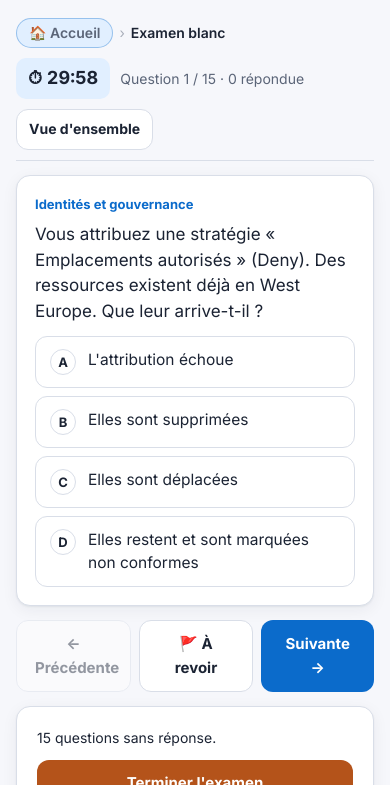
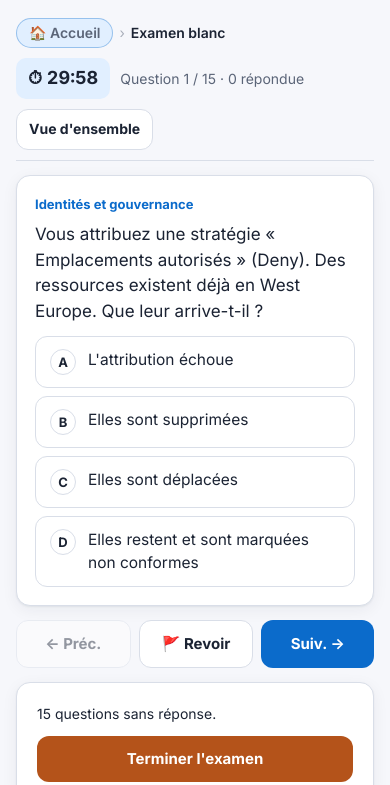
Before and after one commit to Tranquility42/AZ-104, a plain HTML site: page units/examen-blanc.html in a window 390 px wide. Both pictures are taken after a click on the button "Identités et gouvernance". Shown: the part 59-844 px from the top of the page. Drawn offline with Linux system fonts and the light colour scheme.

Commit message:
Examen blanc : libellés courts sur mobile
Co-Authored-By: Claude Opus 5.5 <noreply@anthropic.com>
Claude-Session: https://claude.ai/code/session_01N3AQbBajhPQwD7x2U2e3Eh

```diff
--- a/units/examen-blanc.html
+++ b/units/examen-blanc.html
@@ -37,7 +37,7 @@
 .opt[aria-checked="true"]{border-color:var(--cloud);background:var(--cloud-soft)}
 .opt[aria-checked="true"] .k{background:var(--cloud);border-color:var(--cloud);color:#fff}
 .nav{display:flex;gap:8px;flex-wrap:wrap;margin-top:14px}
-.nav .btn{flex:1;min-width:110px}
+.nav .btn{flex:1;min-width:90px;white-space:nowrap}
 .grid{display:grid;grid-template-columns:repeat(auto-fill,minmax(38px,1fr));gap:6px;margin-top:14px}
 .cell{all:unset;cursor:pointer;box-sizing:border-box;height:38px;border-radius:9px;border:1.5px solid var(--line);display:grid;place-items:center;font-size:13px;font-weight:700;background:var(--surface);position:relative}
 .cell.done{background:var(--cloud-soft);border-color:var(--cloud)}
@@ -108,8 +108,8 @@
     </div>
     <div class="card qcard" id="qcard"></div>
     <div class="nav">
-      <button class="btn sec" id="bPrev" type="button">← Précédente</button>
-      <button class="btn sec" id="bFlag" type="button">🚩 À revoir</button>
+      <button class="btn sec" id="bPrev" type="button">← Préc.</button>
+      <button class="btn sec" id="bFlag" type="button">🚩 Revoir</button>
       <button class="btn" id="bNext" type="button">Suivante →</button>
     </div>
     <div id="gridBox" hidden>
@@ -216,9 +216,9 @@ function renderQ(){
     if(multi){var p=a.indexOf(k);if(p>=0)a.splice(p,1);else a.push(k);}else run.ans[cur]=[k];
     save(K.run,run);renderQ();};});
   $('bPrev').disabled=cur===0;
-  $('bNext').textContent=cur===run.ids.length-1?'Dernière':'Suivante →';
+  $('bNext').textContent=cur===run.ids.length-1?'Fin':'Suiv. →';
   $('bNext').disabled=cur===run.ids.length-1;
-  $('bFlag').textContent=run.flag[cur]?'🚩 Retirer':'🚩 À revoir';
+  $('bFlag').textContent=run.flag[cur]?'🚩 Retirer':'🚩 Revoir';
   var g=$('grid');g.innerHTML='';
   run.ids.forEach(function(_,n){var c=document.createElement('button');c.type='button';
     c.className='cell'+(run.ans[n].length?' done':'')+(run.flag[n]?' flag':'')+(n===cur?' cur':'');
```
Also changed, not shown: 1 other file.
